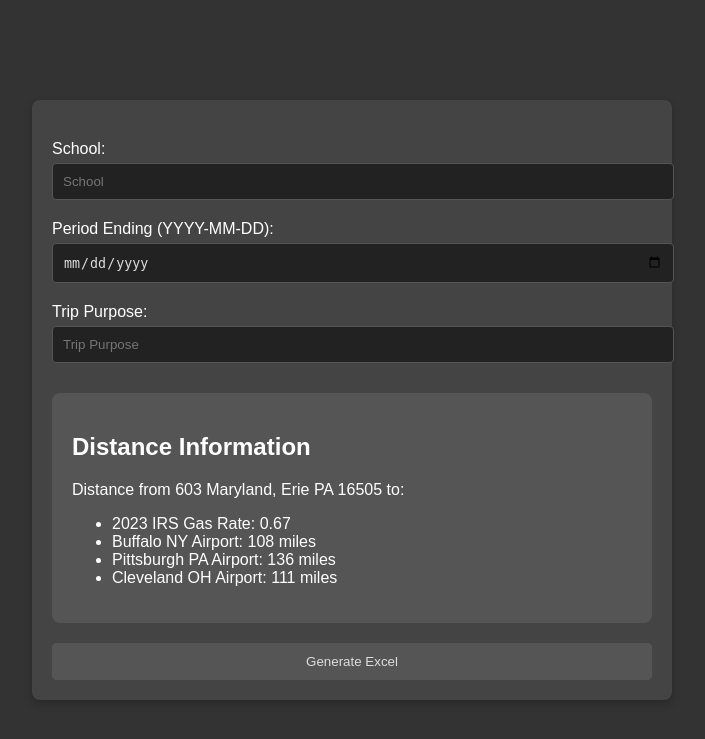
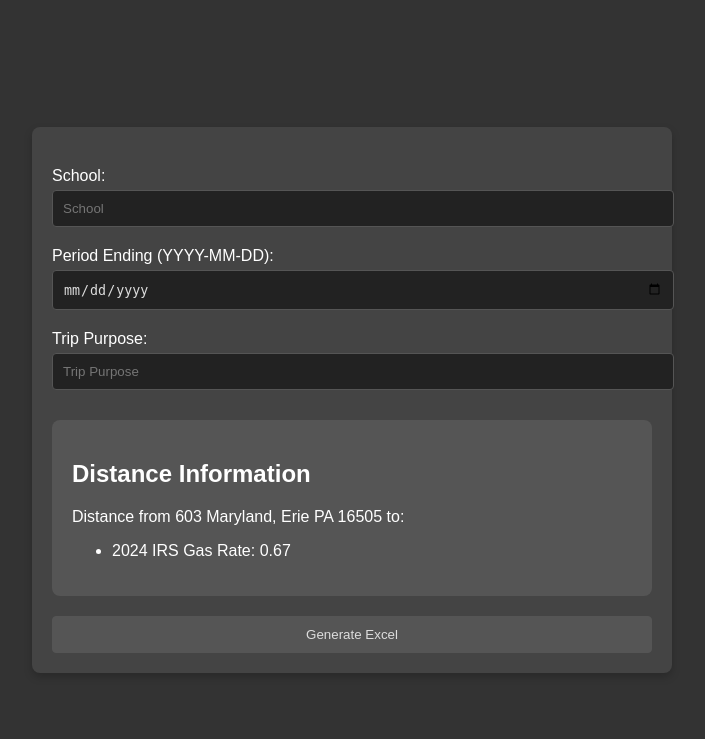
Before and after one commit to tsmith4014/expense_report, a Flask app: page / in a window 1280 px wide. Shown: the top 739 px of the page, without its empty margins (288-993 px from the left). Run offline with Flask 2, Linux system fonts and the light colour scheme.

Commit message:
Update index.html to 2024 gas rate and commented out local airports

```diff
--- a/templates/index.html
+++ b/templates/index.html
@@ -76,10 +76,10 @@
         <h2>Distance Information</h2>
         <p>Distance from 603 Maryland, Erie PA 16505 to:</p>
         <ul>
-          <li>2023 IRS Gas Rate: 0.67</li>
-          <li>Buffalo NY Airport: 108 miles</li>
+          <li>2024 IRS Gas Rate: 0.67</li>
+<!--           <li>Buffalo NY Airport: 108 miles</li>
           <li>Pittsburgh PA Airport: 136 miles</li>
-          <li>Cleveland OH Airport: 111 miles</li>
+          <li>Cleveland OH Airport: 111 miles</li> -->
         </ul>
       </div>
 
```
